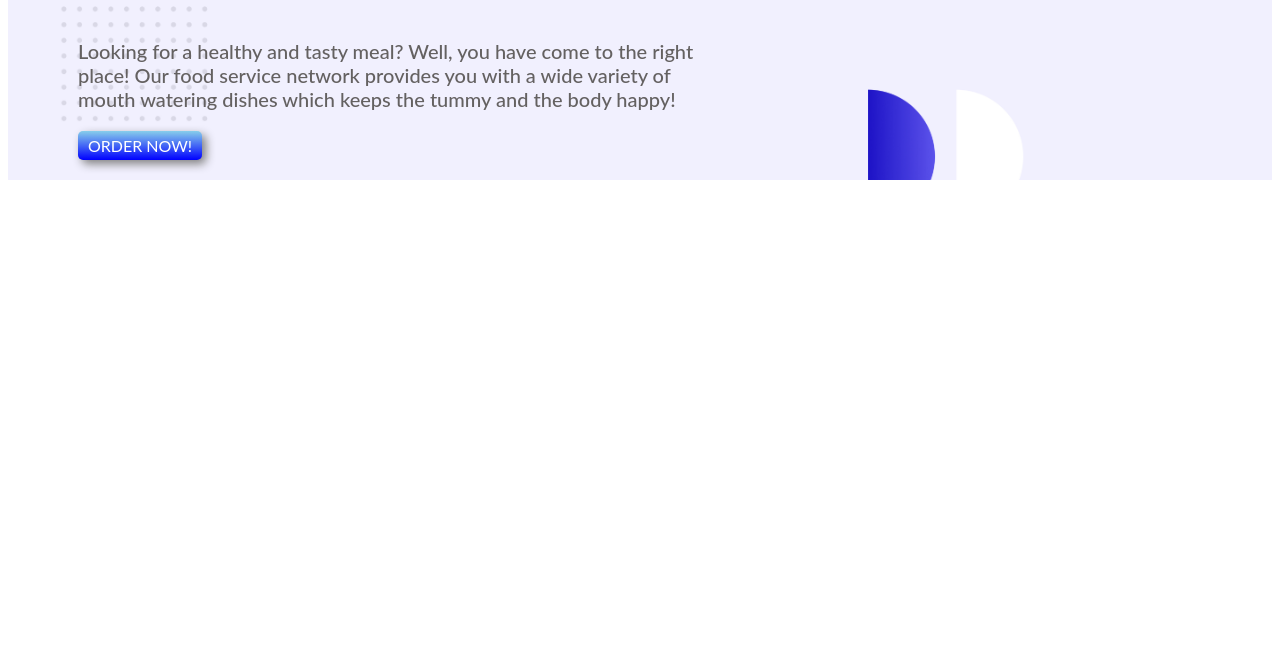
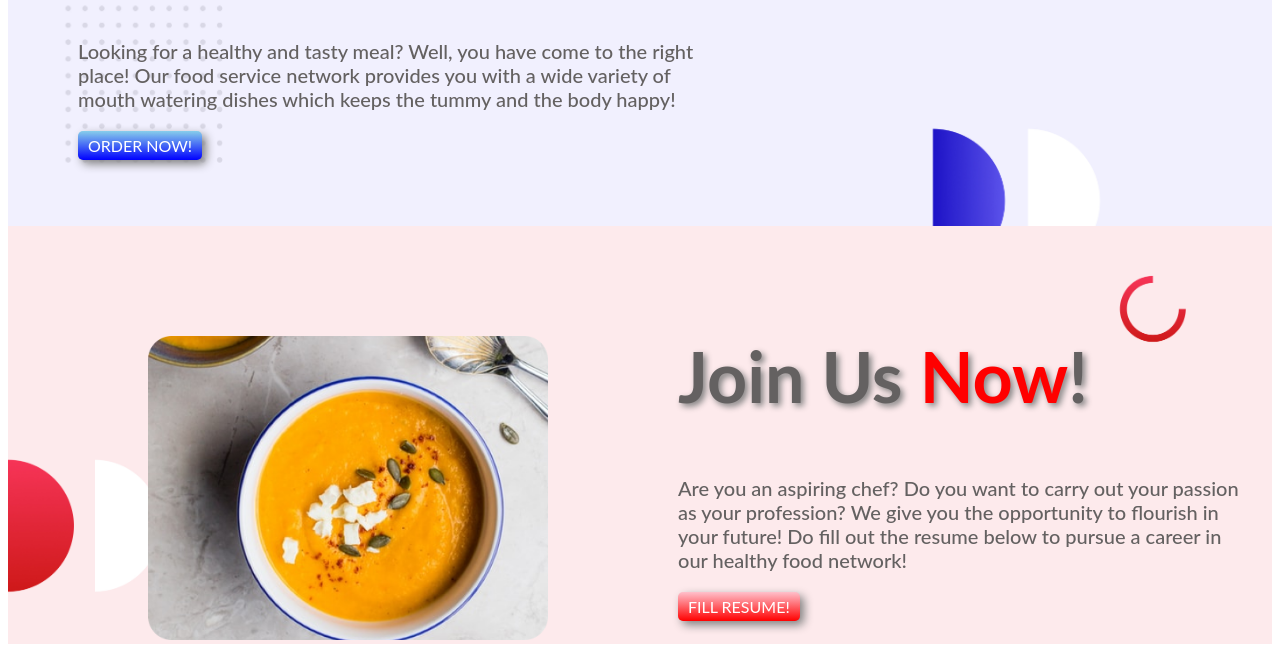
Before and after one commit to PreranaMP/food-network, a plain HTML site: page index.html in a window 1280 px wide. Shown: the part 437-1089 px from the top of the page. Before the commit the page ends 800 px from the top, so only its background shows below. Drawn offline with Linux system fonts and the light colour scheme.

Commit message:
second-page

```diff
--- a/index.html
+++ b/index.html
@@ -10,10 +10,10 @@
 </head>
 
 <body>
- <section>
+ <section class="sectionone">
   <div class="content">
    <h1>World's<span class="heading"> Largest</span> Healthy Food Network Service!</h1>
-   <p>
+   <p class="first">
     Looking for a healthy and tasty meal? Well, you have come to the right place! Our food service network provides you
     with a wide variety of mouth watering dishes which keeps the tummy and the body happy!
    <div><a class="order-link" target="_blank" href="https://www.zomato.com/mumbai"> ORDER NOW!</a></div>
@@ -23,6 +23,21 @@
    <img src="food-net-images/Group 8446.png" alt="">
   </div>
  </section>
+ <section class="sectiontwo">
+  <div class="food-image">
+   <img src="food-net-images/Project Cover.png" alt="">
+  </div>
+  <div class="content-two">
+   <h1>Join Us <span class="red-color">Now</span>!</h1>
+   <p class="second">Are you an aspiring chef? Do you want to carry out your passion as your profession? We give you the
+    opportunity to
+    flourish in your future! Do fill out the resume below to pursue a career in our healthy food network!
+   <div>
+    <a class="resume" target=" _blank" href=" https://www.zomato.com/mumbai">FILL RESUME!</a>
+   </div>
+   </p>
+  </div>
+ </section>
 </body>
 
 </html>
--- a/style.css
+++ b/style.css
@@ -10,16 +10,34 @@ h1{
  padding-left: 70px;
  padding-right: 20px;
  padding-top: 100px;
+ padding-bottom: 50px;
+}
+.content-two{
+ font-family: 'Lato', sans-serif;
+ width: 50%;
+ padding-left: 200px;
+ padding-right: 20px;
+ padding-top: 50px;
 }
 .heading{
  color: rgb(30, 30, 192);
 }
-section{
+.red-color{
+ color: red;
+}
+.sectionone{
  display: flex;
  background-image: url(food-net-images/Frame\ 56.jpg);
  background-repeat: no-repeat;
  background-size: cover;
 margin: 0%;
+}
+.sectiontwo{
+ display: flex;
+ background-image: url(food-net-images/Frame\ 58.jpg);
+ background-repeat: no-repeat;
+ background-size: cover;
+ margin: 0%;
 }
 div img{
  object-fit: fill;
@@ -27,7 +45,18 @@ div img{
  padding-top: 55px;
 width: 400px;
 }
-p{
+.food-image{
+ object-fit: fill;
+ padding-left: 70px;
+ padding-top: 55px;
+width: 400px;
+}
+.first{
+ font-size: 20px;
+ color: rgb(100, 97, 97);
+ font-weight: 500;
+}
+.second{
  font-size: 20px;
  color: rgb(100, 97, 97);
  font-weight: 500;
@@ -45,3 +74,16 @@ p{
  box-shadow: grey 4px 4px 10px;
  background-image: linear-gradient(skyblue, blue);
 }
+.resume{
+ text-decoration: none;
+ display: inline-block;
+ text-align: center;
+ background-color: blue;
+ padding: 5px 10px;
+ color: white;
+ border-radius: 5px;
+ font-family: 'Lato', sans-serif;
+ padding: 5px 10px;
+ box-shadow: grey 4px 4px 10px;
+ background-image: linear-gradient(pink, red);
+}
```
